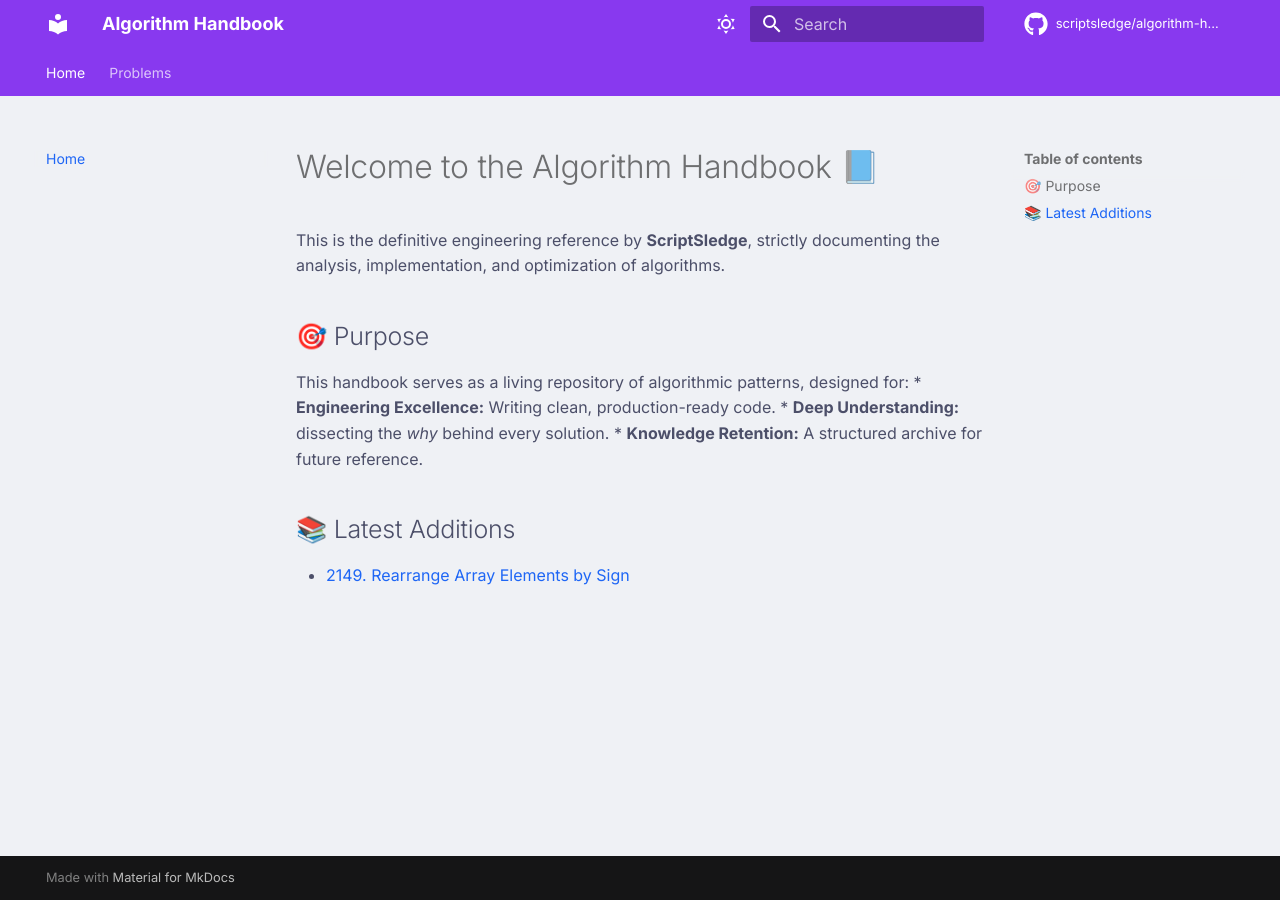
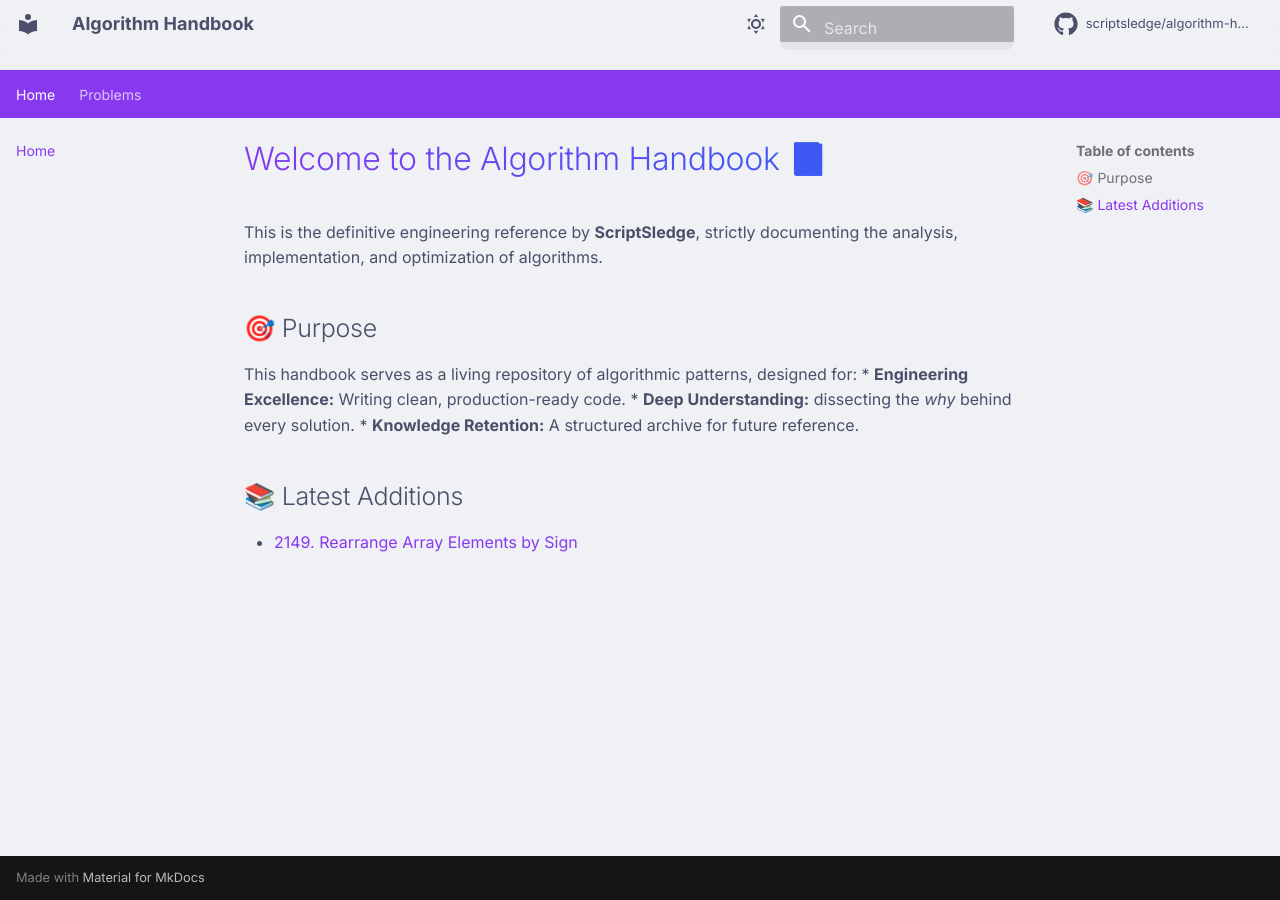
Before and after one commit to scriptsledge/algorithm-handbook, an MkDocs documentation site: the page built from docs/index.md, in a window 1280 px wide. Built offline with MkDocs 1.6.1 and Material for MkDocs 9.7.7, drawn with Linux system fonts in a browser that asks for light colours; comment, search, counter and statistics services are not loaded.

Commit message:
style: fix dark mode, glass header, and grid layout

```diff
--- a/docs/stylesheets/extra.css
+++ b/docs/stylesheets/extra.css
@@ -1,104 +1,155 @@
 /* =========================================
-   1. COLOR PALETTE (Catppuccin)
+   1. FONTS & IMPORTS
+   ========================================= */
+@import url('https://fonts.googleapis.com/css2?family=Inter:wght@400;500;600;700;800&family=JetBrains+Mono:wght@400;500;600&display=swap');
+
+/* =========================================
+   2. COLOR PALETTE (Catppuccin Official)
    ========================================= */
 :root {
     /* --- LATTE (Light Mode) --- */
     --latte-base:      #eff1f5;
     --latte-mantle:    #e6e9ef;
     --latte-text:      #4c4f69;
-    --latte-subtext:   #5c5f77;
-    --latte-mauve:     #8839ef; /* Primary */
-    --latte-blue:      #1e66f5; /* Links */
-    --latte-surface0:  #ccd0da; /* Borders */
-    --latte-card-bg:   #ffffff;
+    --latte-mauve:     #8839ef;
+    --latte-blue:      #1e66f5;
+    --latte-card:      #ffffff;
 
-    /* --- MOCHA (Dark Mode) --- */
-    --mocha-base:      #1e1e2e;
-    --mocha-mantle:    #181825;
+    /* --- MOCHA (Dark Mode) - REFINED --- */
+    --mocha-base:      #1e1e2e; /* The main background */
+    --mocha-mantle:    #181825; /* Darker sidebars */
+    --mocha-surface0:  #313244; /* Cards (Lighter than base) */
     --mocha-text:      #cdd6f4;
-    --mocha-subtext:   #a6adc8;
-    --mocha-mauve:     #cba6f7; /* Primary */
-    --mocha-blue:      #89b4fa; /* Links */
-    --mocha-surface0:  #313244; /* Borders */
-    --mocha-card-bg:   #232334; /* Slightly lighter than base */
+    --mocha-mauve:     #cba6f7;
+    --mocha-blue:      #89b4fa;
 }
 
 /* =========================================
-   2. THEME APPLICATION
+   3. THEME CONFIGURATION
    ========================================= */
 
-/* LIGHT MODE (Default) */
+/* LIGHT MODE */
 [data-md-color-scheme="default"] {
     --md-default-bg-color:     var(--latte-base);
     --md-default-fg-color:     var(--latte-text);
     --md-primary-fg-color:     var(--latte-mauve);
     --md-accent-fg-color:      var(--latte-blue);
 
-    --md-typeset-a-color:      var(--latte-blue);
-    --md-code-bg-color:        var(--latte-mantle);
+    /* Premium Glass Header */
+    --header-bg:               rgba(239, 241, 245, 0.75);
+    --header-border:           rgba(0,0,0,0.05);
 
-    /* Custom vars for components */
-    --card-bg:                 var(--latte-card-bg);
-    --card-border:             rgba(0,0,0,0.05);
+    /* Card Styling */
+    --card-bg:                 var(--latte-card);
+    --card-border:             rgba(0,0,0,0.06);
     --shadow-sm:               0 2px 8px rgba(0,0,0,0.04);
-    --shadow-md:               0 8px 16px rgba(0,0,0,0.08);
+    --shadow-md:               0 8px 24px rgba(0,0,0,0.08);
 }
 
-/* DARK MODE (Slate) */
+/* DARK MODE (Refined) */
 [data-md-color-scheme="slate"] {
     --md-default-bg-color:     var(--mocha-base);
     --md-default-fg-color:     var(--mocha-text);
     --md-primary-fg-color:     var(--mocha-mauve);
     --md-accent-fg-color:      var(--mocha-blue);
 
-    --md-typeset-a-color:      var(--mocha-blue);
     --md-code-bg-color:        var(--mocha-mantle);
 
-    /* Custom vars for components */
+    /* Premium Glass Header */
+    --header-bg:               rgba(30, 30, 46, 0.70);
+    --header-border:           rgba(255,255,255,0.05);
+
+    /* Card Styling (Matte Look) */
     --card-bg:                 var(--mocha-surface0);
-    --card-border:             rgba(255,255,255,0.05);
-    --shadow-sm:               0 2px 8px rgba(0,0,0,0.2);
-    --shadow-md:               0 8px 16px rgba(0,0,0,0.4);
+    --card-border:             rgba(255,255,255,0.06);
+    --shadow-sm:               0 2px 10px rgba(0,0,0,0.2);
+    --shadow-md:               0 10px 30px rgba(0,0,0,0.4);
 }
 
 /* =========================================
-   3. TYPOGRAPHY & LAYOUT (Modernization)
+   4. GLASS HEADER & LAYOUT
    ========================================= */
 
-body {
-    /* Increase base size for better readability (Google style) */
-    font-size: 17px;
-    line-height: 1.7;
-    -webkit-font-smoothing: antialiased;
+/* The Glass Effect */
+.md-header {
+    background-color: var(--header-bg) !important;
+    backdrop-filter: blur(16px) saturate(140%);
+    -webkit-backdrop-filter: blur(16px) saturate(140%);
+    border-bottom: 1px solid var(--header-border);
+    color: var(--md-default-fg-color) !important;
+    box-shadow: none !important;
+    height: 3.5rem; /* Sleek height */
 }
 
-/* Headers */
-h1, h2, h3 {
-    font-weight: 700;
-    letter-spacing: -0.02em; /* Tight tracking like Inter/Apple */
+/* Search Input Blending */
+.md-search__input {
+    background-color: rgba(128, 128, 128, 0.1) !important;
+    border-radius: 8px;
+    height: 2.2rem;
+}
+
+/* Layout Width */
+.md-grid {
+    max-width: 1280px;
+    margin: 0 auto;
+}
+
+/* Sidebar Cleanliness */
+.md-sidebar {
+    width: 11rem;
+}
+.md-sidebar__scrollwrap {
+    scrollbar-width: none;
+}
+
+/* =========================================
+   5. TYPOGRAPHY
+   ========================================= */
+
+body, input, button {
+    font-family: 'Inter', sans-serif !important;
+    font-size: 16px;
+    line-height: 1.65;
+}
+
+h1 {
+    font-weight: 800;
+    font-size: 2.2rem;
+    background: linear-gradient(135deg, var(--md-primary-fg-color), var(--md-accent-fg-color));
+    -webkit-background-clip: text;
+    -webkit-text-fill-color: transparent;
     margin-bottom: 1rem;
 }
 
-h1 { font-size: 2.2em; color: var(--md-primary-fg-color); }
-h2 { margin-top: 2em; }
-
-/* Code Blocks */
 code {
-    font-family: "JetBrains Mono", monospace !important;
-    font-size: 0.9em;
+    font-family: 'JetBrains Mono', monospace !important;
+    font-size: 0.88em;
+    border-radius: 6px;
 }
 
 /* =========================================
-   4. COMPONENT STYLING
+   6. GRID CARDS (FIXED)
    ========================================= */
 
-/* Modern Grid Cards */
+.grid.cards > ul {
+    display: grid;
+    grid-template-columns: repeat(auto-fit, minmax(280px, 1fr));
+    gap: 1.5rem;
+    padding: 0;
+    margin: 2rem 0;
+}
+
 .grid.cards > ul > li {
-    background-color: var(--card-bg);
+    background: var(--card-bg);
     border: 1px solid var(--card-border);
-    border-radius: 12px; /* Softer corners */
+    border-radius: 16px;
+    padding: 1.5rem;
     box-shadow: var(--shadow-sm);
-    transition: all 0.25s ease;
+    transition: transform 0.2s, box-shadow 0.2s;
+
+    /* Layout Logic */
+    display: flex;
+    flex-direction: column;
 }
 
 .grid.cards > ul > li:hover {
@@ -107,24 +158,26 @@
     border-color: var(--md-primary-fg-color);
 }
 
-/* Buttons (Pill shape, modern) */
-.md-button {
-    border-radius: 50px;
-    padding: 0.6em 1.2em;
+/* Content inside card */
+.grid.cards > ul > li > p {
     font-weight: 600;
-    letter-spacing: 0.01em;
-    transition: all 0.2s ease;
+    font-size: 1.05rem;
+    margin-bottom: 1rem;
+    display: flex;
+    align-items: center;
+    gap: 0.5rem;
 }
 
-.md-button:hover {
-    filter: brightness(110%);
-    transform: scale(1.02);
+/* Icons */
+.twemoji {
+    color: var(--md-primary-fg-color);
 }
 
-/* Admonitions (Callouts) - Cleaner Look */
-.md-typeset .admonition,
-.md-typeset details {
-    border-radius: 8px;
-    border: 1px solid var(--card-border);
-    box-shadow: none;
+/* Button Fix */
+.md-button {
+    margin-top: auto; /* Push to bottom */
+    width: 100%;
+    text-align: center;
+    border-radius: 10px;
+    font-weight: 600;
 }
```
